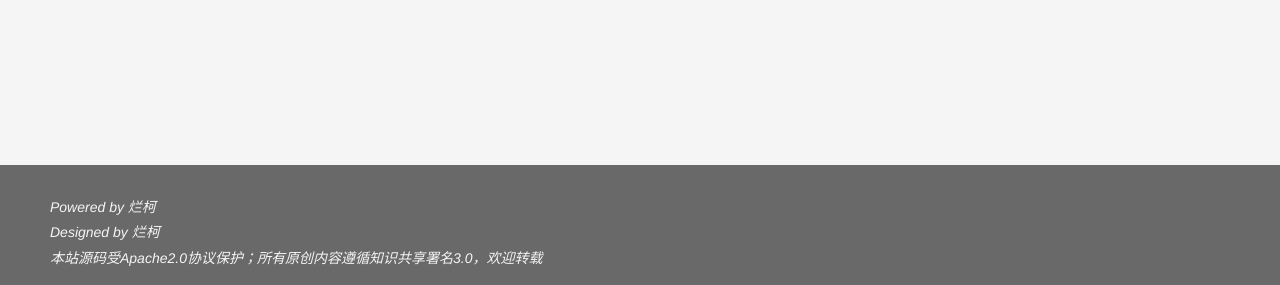
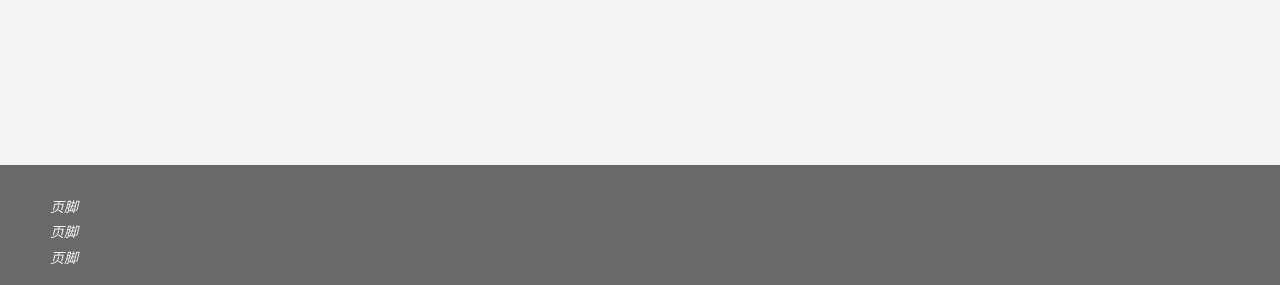
Before and after one commit to aeonick/Aeonick, a Flask app: page /new in a window 1280 px wide. Shown: the part 515-800 px from the top of the page. Run offline with Flask 2, Linux system fonts and the light colour scheme; the visitor is signed in with stand-in values (Sample User, id 1); some libraries are stand-ins or nearby versions.

Commit message:
Update base.html

```diff
--- a/templates/base.html
+++ b/templates/base.html
@@ -6,7 +6,7 @@
 
 
 {% block title %}
-<title>DO WHAT THOU WILT</title>
+<title>网站标题</title>
 {% endblock %}
 <head>
 <link rel="shortcut icon" href="{{ url_for('static', filename='favicon.ico') }}" type="image/x-icon">
@@ -77,10 +77,10 @@
     <div class="well">
         <h3 class="text-center" >分类目录</h3>
         <HR style="FILTER: alpha(opacity=100,finishopacity=0,style=3); width='80%'" >
-        <p style="text-align: center;"><a href="/arch1/1" style="color:#545454">●&nbsp&nbsp分类1&nbsp&nbsp&nbsp&nbsp</a></p>
-        <p style="text-align: center;"><a href="/arch3/1" style="color:#545454">●&nbsp&nbsp分类2&nbsp&nbsp&nbsp&nbsp</a></p>
-        <p style="text-align: center;"><a href="/arch4/1" style="color:#545454">●&nbsp&nbsp分类3&nbsp&nbsp&nbsp&nbsp</a></p>
-        <p style="text-align: center;"><a href="/arch5/1" style="color:#545454">●&nbsp&nbsp分类4&nbsp&nbsp&nbsp&nbsp</a></p>
+        <p style="text-align: center;"><a href="/arch1/1" style="color:#545454">-&nbsp&nbsp分类1&nbsp&nbsp-</a></p>
+        <p style="text-align: center;"><a href="/arch3/1" style="color:#545454">-&nbsp&nbsp分类2&nbsp&nbsp-</a></p>
+        <p style="text-align: center;"><a href="/arch4/1" style="color:#545454">-&nbsp&nbsp分类3&nbsp&nbsp-</a></p>
+        <p style="text-align: center;"><a href="/arch5/1" style="color:#545454">-&nbsp&nbsp分类4&nbsp&nbsp-</a></p>
     </div>
     </div>
 </div>
@@ -92,7 +92,7 @@
 
 <div style='height:120px; clear:both; background:#696969;width:100%;color:#F5F5F5; font-style: italic'>
 <br>
-<h5 style="margin-left: 50px;">Powered by 烂柯</h5>
-<h5 style="margin-left: 50px;">Designed by 烂柯</h5>
-<h5 style="margin-left: 50px;">本站源码受Apache2.0协议保护；所有原创内容遵循<a style="color:#F5F5F5;" href="https://creativecommons.org/licenses/by-nc-sa/3.0/cn/legalcode">知识共享署名3.0</a>，欢迎转载</h5>
+<h5 style="margin-left: 50px;">页脚</h5>
+<h5 style="margin-left: 50px;">页脚</h5>
+<h5 style="margin-left: 50px;">页脚</h5>
 </div>
```
